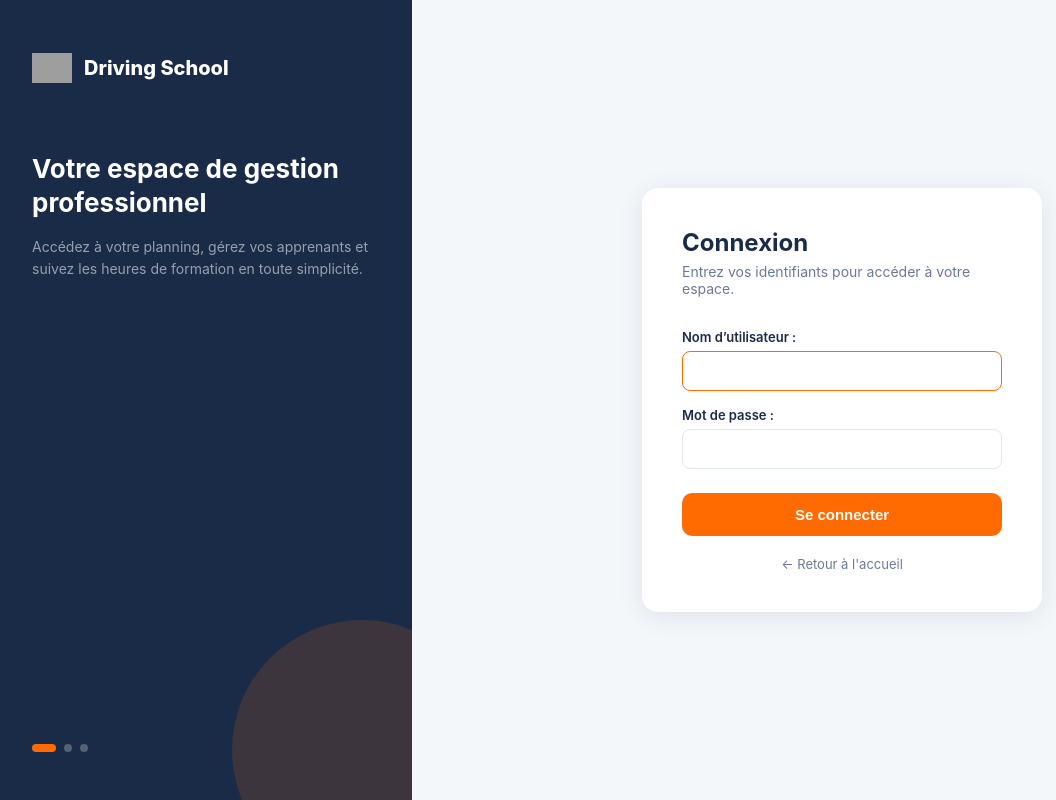
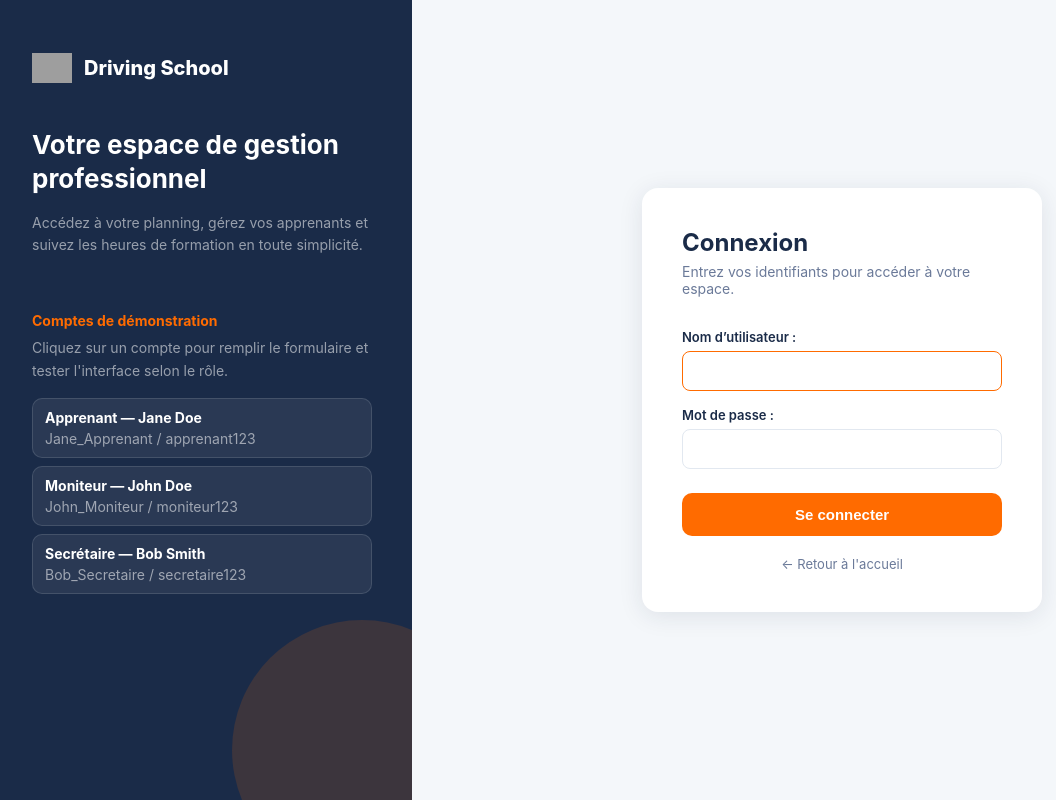
Before and after one commit to YetAnotherLea/Driving-School, a Django app: page /login/ in a window 1280 px wide. Shown: the whole page, without its empty margins (8-1064 px from the left). Run offline with Django 5.2, Linux system fonts and the light colour scheme; parts of the project's set-up code (start-up, migrations or seed data) failed here and were passed over; grey boxes are pictures that could not be loaded.

Commit message:
[CLEAN] Modification et suppressions de fichiers

```diff
--- a/djangotutorial/polls/templates/polls/home.html
+++ b/djangotutorial/polls/templates/polls/home.html
@@ -83,8 +83,7 @@
     {% if request.user.userprofile.role == "apprenant" %}
     <div class="stat-card" style="background:#FFF0E6;">
         <div class="stat-label" style="color:rgba(26,43,72,0.65);">Mon solde</div>
-        <div class="stat-value" style="color:var(--navy);">{{ request.user.userprofile.heuresformation.solde|default:"0"
-            }}h</div>
+        <div class="stat-value" style="color:var(--navy);">{{ request.user.userprofile.heuresformation.solde|default:"0" }}h</div>
         <div class="stat-sub" style="color:rgba(26,43,72,0.5);">Heures disponibles</div>
     </div>
     {% endif %}
--- a/djangotutorial/polls/templates/registration/login.html
+++ b/djangotutorial/polls/templates/registration/login.html
@@ -41,7 +41,7 @@
             font-size: 20px;
             font-weight: 800;
             color: #fff;
-            margin-bottom: 64px;
+            margin-bottom: 40px;
         }
         .panel-logo img { width: 40px; height: 40px; object-fit: contain; }
         .panel-tagline {
@@ -56,18 +56,59 @@
             color: rgba(255,255,255,0.55);
             line-height: 1.6;
         }
-        .panel-dots {
+        /* Comptes de démonstration */
+        .demo-accounts {
+            margin-top: 56px;
+            position: relative;
+            z-index: 1;
+        }
+        .demo-title {
+            font-size: 14px;
+            font-weight: 700;
+            color: #FF6B00;
+            margin-bottom: 8px;
+        }
+        .demo-hint {
+            font-size: 14px;
+            color: rgba(255,255,255,0.55);
+            margin-bottom: 16px;
+            line-height: 1.6;
+        }
+        .demo-list {
             display: flex;
+            flex-direction: column;
             gap: 8px;
-            margin-top: auto;
-            padding-top: 40px;
         }
-        .dot {
-            width: 8px; height: 8px;
-            border-radius: 50%;
-            background: rgba(255,255,255,0.25);
+        .demo-account {
+            display: block;
+            width: 100%;
+            text-align: left;
+            background: rgba(255,255,255,0.07);
+            border: 1px solid rgba(255,255,255,0.12);
+            border-radius: 10px;
+            padding: 10px 12px;
+            color: #fff;
+            font-family: inherit;
+            cursor: pointer;
+            transition: background 0.15s, border-color 0.15s;
         }
-        .dot.active { background: #FF6B00; width: 24px; border-radius: 4px; }
+        .demo-account:hover,
+        .demo-account:focus-visible {
+            background: rgba(255,107,0,0.18);
+            border-color: rgba(255,107,0,0.55);
+            outline: none;
+        }
+        .demo-role {
+            font-size: 14px;
+            font-weight: 700;
+            color: #fff;
+            margin-bottom: 4px;
+        }
+        .demo-creds {
+            font-size: 14px;
+            color: rgba(255,255,255,0.55);
+            word-break: break-all;
+        }
 
         /* Right panel */
         .login-form-area {
@@ -198,10 +239,26 @@
         <p class="panel-sub">
             Accédez à votre planning, gérez vos apprenants et suivez les heures de formation en toute simplicité.
         </p>
-        <div class="panel-dots">
-            <div class="dot active"></div>
-            <div class="dot"></div>
-            <div class="dot"></div>
+        <div class="demo-accounts">
+            <div class="demo-title">Comptes de démonstration</div>
+            <p class="demo-hint">Cliquez sur un compte pour remplir le formulaire et tester l'interface selon le rôle.</p>
+            <div class="demo-list">
+                <button type="button" class="demo-account"
+                        data-username="Jane_Apprenant" data-password="apprenant123">
+                    <div class="demo-role">Apprenant — Jane Doe</div>
+                    <div class="demo-creds">Jane_Apprenant / apprenant123</div>
+                </button>
+                <button type="button" class="demo-account"
+                        data-username="John_Moniteur" data-password="moniteur123">
+                    <div class="demo-role">Moniteur — John Doe</div>
+                    <div class="demo-creds">John_Moniteur / moniteur123</div>
+                </button>
+                <button type="button" class="demo-account"
+                        data-username="Bob_Secretaire" data-password="secretaire123">
+                    <div class="demo-role">Secrétaire — Bob Smith</div>
+                    <div class="demo-creds">Bob_Secretaire / secretaire123</div>
+                </button>
+            </div>
         </div>
     </div>
 
@@ -231,5 +288,18 @@
         </div>
     </div>
 
+    <script>
+        document.querySelectorAll('.demo-account').forEach(function (btn) {
+            btn.addEventListener('click', function () {
+                var user = document.querySelector('#id_username');
+                var pass = document.querySelector('#id_password');
+                if (!user || !pass) { return; }
+                user.value = btn.dataset.username;
+                pass.value = btn.dataset.password;
+                pass.focus();
+            });
+        });
+    </script>
+
 </body>
 </html>
```
Also changed, not shown: djangotutorial/polls/fixtures/sample.json (+5 -5 lines), djangotutorial/trello.json (deleted, +0 -26 lines).
